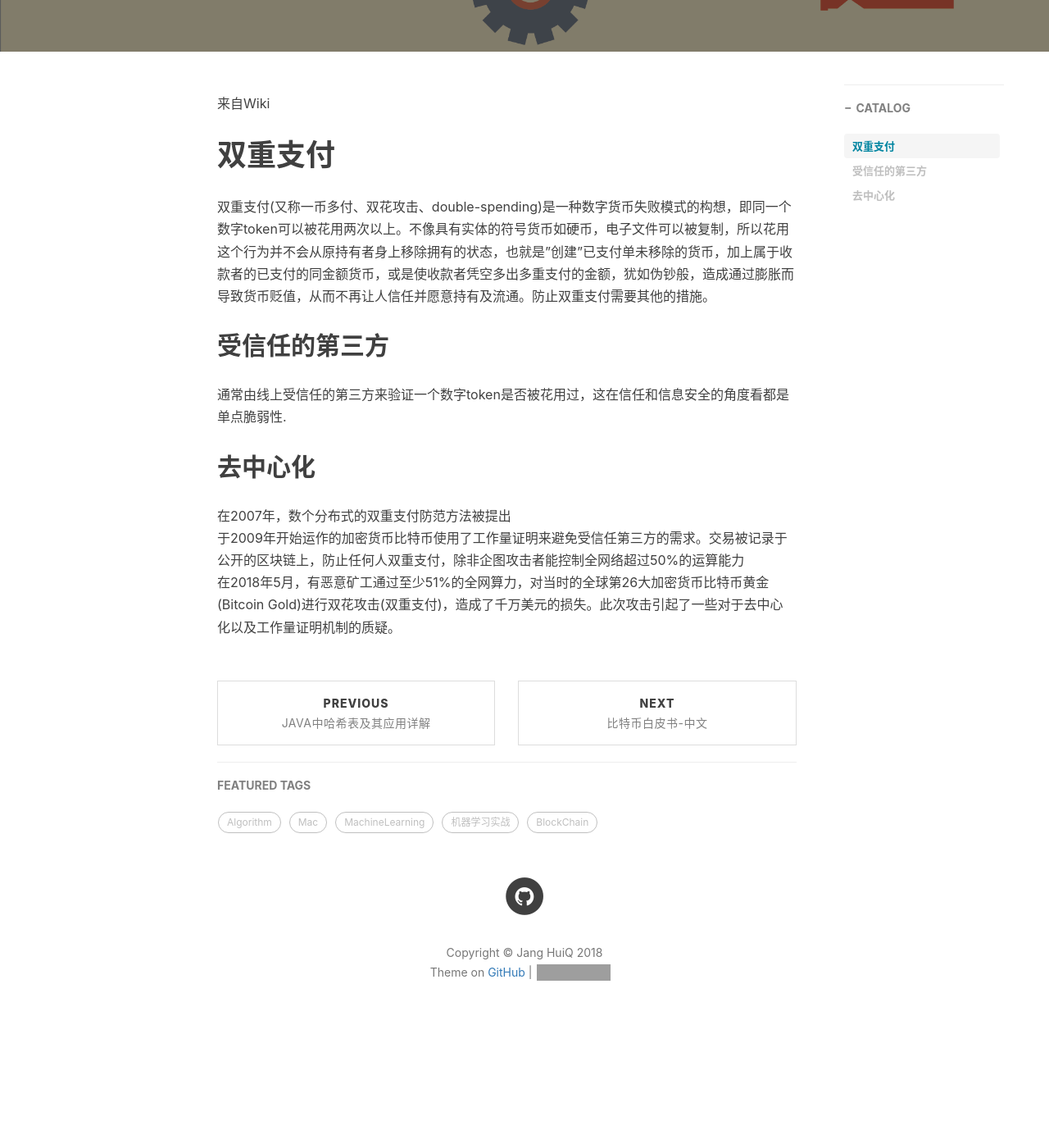
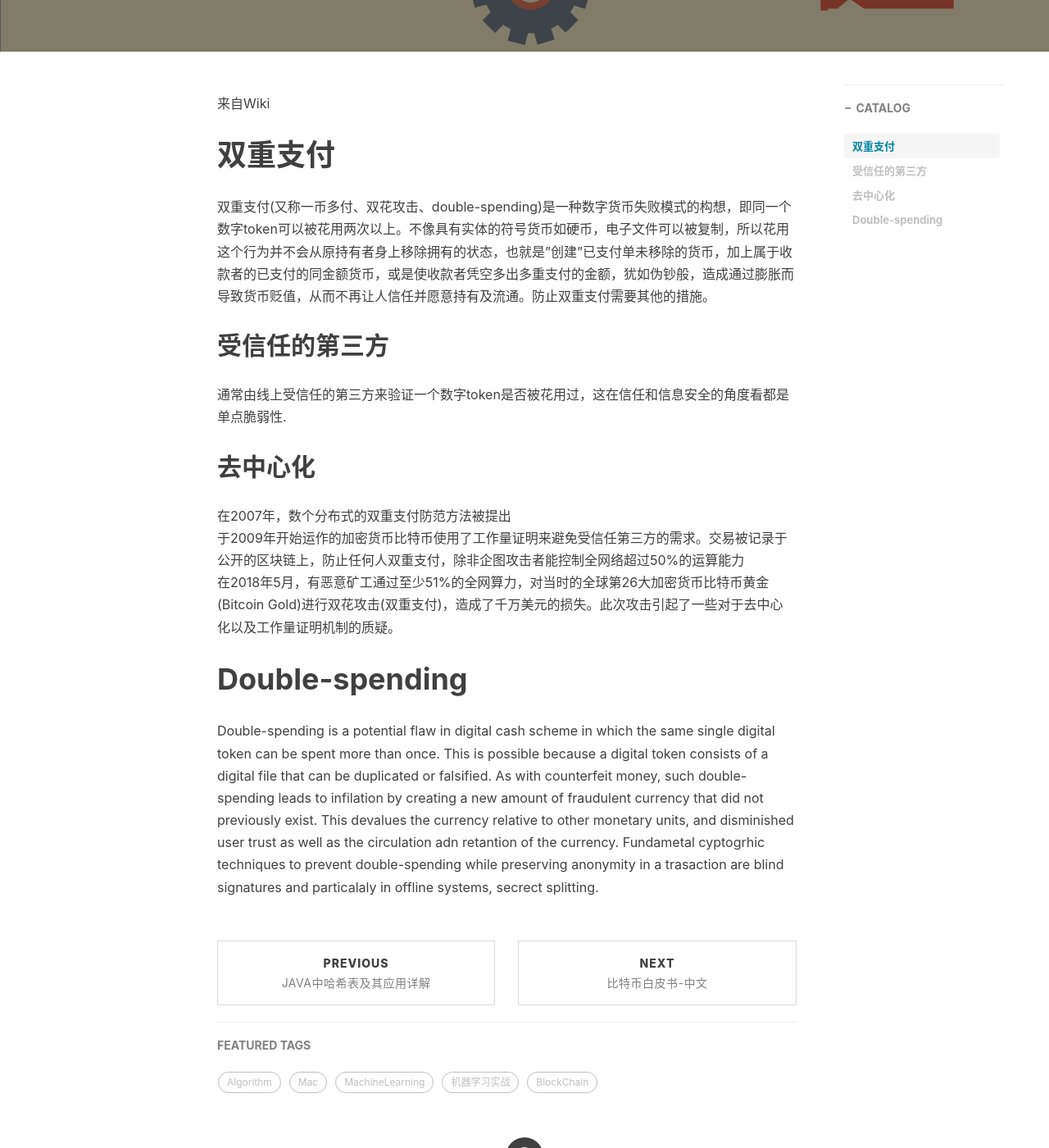
Before and after one commit to jangzc/jangzc.github.io, a Jekyll site: the page built from _posts/2018-08-14-Double-spending.md, in a window 1280 px wide and 1400 px high, scrolled down 460 px. Shown: the whole window at 82% size. Built offline with Jekyll 4.4.1, drawn with Linux system fonts in a browser that asks for light colours; nearby versions of some CDN libraries; comment, search, counter and statistics services are not loaded; before the commit the page ends 1750 px from its top, so only the background shows below that; grey boxes are pictures that could not be loaded.

Commit message:
Update 2018-08-14-Double-spending.md

```diff
--- a/_posts/2018-08-14-Double-spending.md
+++ b/_posts/2018-08-14-Double-spending.md
@@ -22,3 +22,6 @@ tags:
 在2007年，数个分布式的双重支付防范方法被提出<br>
 于2009年开始运作的加密货币比特币使用了工作量证明来避免受信任第三方的需求。交易被记录于公开的区块链上，防止任何人双重支付，除非企图攻击者能控制全网络超过50%的运算能力<br>
 在2018年5月，有恶意矿工通过至少51%的全网算力，对当时的全球第26大加密货币比特币黄金(Bitcoin Gold)进行双花攻击(双重支付)，造成了千万美元的损失。此次攻击引起了一些对于去中心化以及工作量证明机制的质疑。
+
+# Double-spending<br>
+Double-spending is a potential flaw in digital cash scheme in which the same single digital token can be spent more than once. This is possible because a digital token consists of a digital file that can be duplicated or falsified. As with counterfeit money, such double-spending leads to infilation by creating a new amount of fraudulent currency that did not previously exist. This devalues the currency relative to other monetary units, and disminished user trust as well as the circulation adn retantion of the currency. Fundametal cyptogrhic techniques to prevent double-spending while preserving anonymity in a trasaction are blind signatures and particalaly in offline systems, secrect splitting.<br>
```
